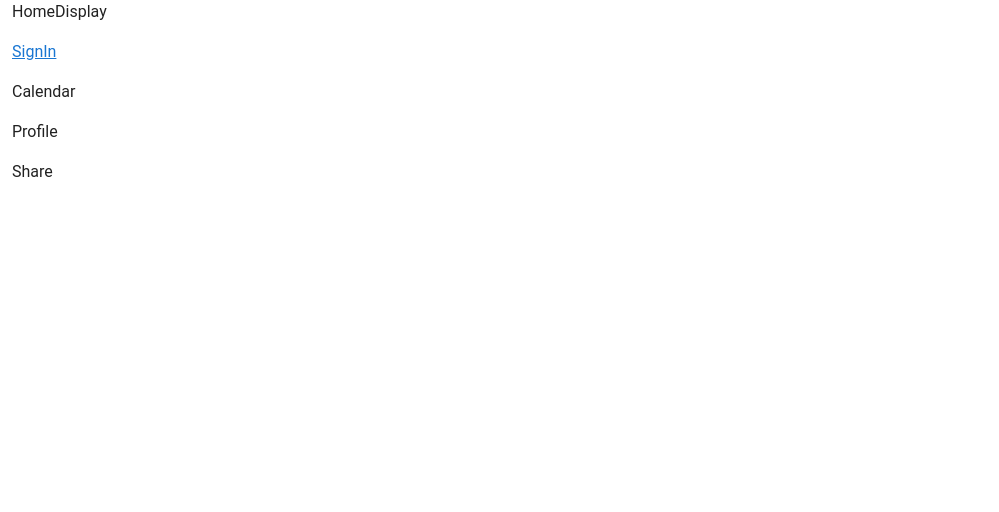
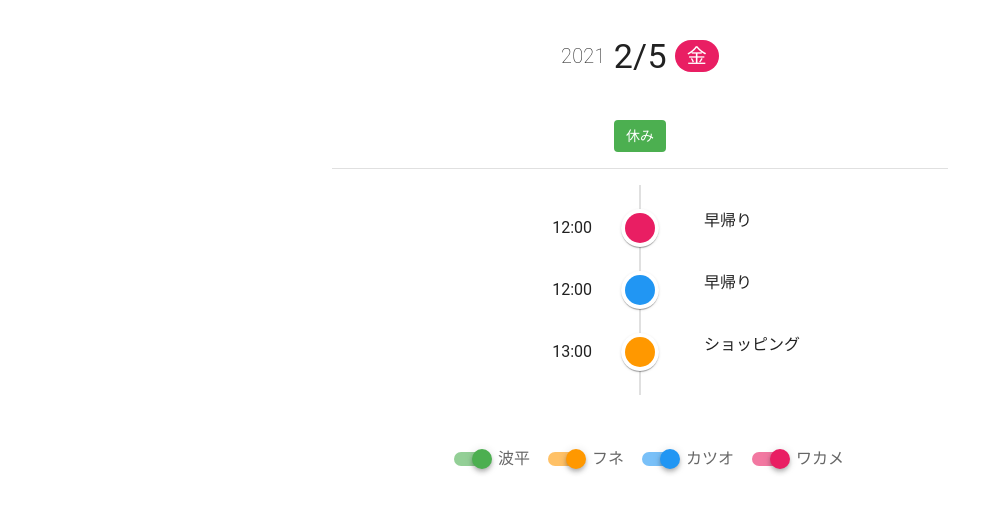
Before and after one commit to gili-Katagiri/vuejs-entry-pract, a Vue app in the folder sample-app-js/: page / in a window 1280 px wide. Shown: the top 512 px of the page, without its empty margins (0-999 px from the left). Built offline with nearby package versions, Linux system fonts and the light colour scheme; a small style sheet from the web is missing.

Commit message:
create Home page.

```diff
--- a/sample-app-js/src/store/shared-user.js
+++ b/sample-app-js/src/store/shared-user.js
@@ -59,3 +59,13 @@
     user.nickname.includes(partOfNickname),
   );
 };
+
+export const getThemeColor = userId => {
+  const defaultColor = '#f44336';
+  const user = sharedUserStore.sharedUsers.find(user => user.userId === userId);
+  if (!user) {
+    return defaultColor;
+  }
+
+  return user.themeColor;
+};
--- a/sample-app-js/src/views/Home.vue
+++ b/sample-app-js/src/views/Home.vue
@@ -1,45 +1,144 @@
 <template>
-  <div>
-    <p>HomeDisplay</p>
-    <p><router-link to="sign-in">SignIn</router-link></p>
-    <p><button @click="calendar">Calendar</button></p>
-    <p><button @click="profile">Profile</button></p>
-    <p><button @click="share">Share</button></p>
-  </div>
+  <v-row align="center" justify="center">
+    <v-col class="text-center" cols="12" md="6">
+      <v-row class="py-12" align="center" justify="center">
+        <span class="font-weight-thin title" v-text="`${today.year}`"></span>
+        <span
+          class="pl-2 display-1"
+          v-text="`${today.month}/${today.day}`"
+        ></span>
+        <v-chip
+          class="ml-2 pt-0 title"
+          color="pink"
+          text-color="white"
+          v-text="displayWeekday"
+        ></v-chip>
+      </v-row>
+      <div v-for="(event, index) in filteredEvents" :key="index">
+        <v-chip
+          class="mt-2"
+          :color="getEventColor(event)"
+          text-color="white"
+          label
+          v-text="event.name"
+        ></v-chip>
+      </div>
+      <v-divider class="my-4"></v-divider>
+      <v-timeline v-if="displayTimeline" class="mb-12">
+        <v-timeline-item
+          v-for="(event, index) in filteredEventsHasTime"
+          :key="index"
+          class="text-left"
+          right
+          :color="getEventColor(event)"
+        >
+          <template v-slot:opposite>
+            <span v-text="event.startTime"></span>
+          </template>
+          <span class="pl-4" v-text="event.name"></span>
+        </v-timeline-item>
+      </v-timeline>
+      <v-row align="center" justify="center">
+        <v-switch
+          v-for="(sharedUser, index) in sharedUsers"
+          :key="index"
+          v-model="sharedUser.display"
+          class="ml-4 pt-0"
+          :color="sharedUser.themeColor"
+          :label="sharedUser.nickname"
+          hide-details
+        ></v-switch>
+      </v-row>
+    </v-col>
+  </v-row>
 </template>
 
 <script>
-import { defineComponent } from '@vue/composition-api';
+import {
+  defineComponent,
+  reactive,
+  toRefs,
+  computed,
+} from '@vue/composition-api';
+import { parseDate } from 'vuetify/lib/components/VCalendar/util/timestamp';
+import { todayCalendarEventMockData } from '@/store/calendar-event';
+import { sharedUserStore, getThemeColor } from '@/store/shared-user';
 
 export default defineComponent({
-  setup(prop, context) {
-    const calendar = () => {
-      context.root.$router.push(
-        'calendar/month',
-        () => {},
-        () => {},
-      );
-    };
-    const profile = () => {
-      context.root.$router.push(
-        'profile',
-        () => {},
-        () => {},
-      );
-    };
-    const share = () => {
-      context.root.$router.push(
-        'share',
-        () => {},
-        () => {},
-      );
+  setup() {
+    const state = reactive({
+      today: parseDate(new Date()),
+      sharedUsers: sharedUserStore.sharedUsers,
+      displayWeekday: computed(() => {
+        return ['日', '月', '火', '水', '木', '金', '土'][state.today.weekday];
+      }),
+
+      filteredEvents: computed(() => {
+        const displayUserIds = state.sharedUsers
+          .filter(user => user.display)
+          .map(user => user.userId);
+
+        return todayCalendarEventMockData.filter(
+          event => displayUserIds.includes(event.userId) && !event.startTime,
+        );
+      }),
+
+      filteredEventsHasTime: computed(() => {
+        const displayUserIds = state.sharedUsers
+          .filter(user => user.display)
+          .map(user => user.userId);
+
+        return todayCalendarEventMockData.filter(
+          event => displayUserIds.includes(event.userId) && event.startTime,
+        );
+      }),
+
+      displayTimeline: computed(() => {
+        return state.filteredEventsHasTime.length > 0;
+      }),
+    });
+
+    const getEventColor = event => {
+      if (!event) {
+        return;
+      }
+
+      return getThemeColor(event.userId);
     };
 
     return {
-      calendar,
-      profile,
-      share,
+      ...toRefs(state),
+      getEventColor,
     };
   },
+  //  setup(prop, context) {
+  //    const calendar = () => {
+  //      context.root.$router.push(
+  //        'calendar/month',
+  //        () => {},
+  //        () => {},
+  //      );
+  //    };
+  //    const profile = () => {
+  //      context.root.$router.push(
+  //        'profile',
+  //        () => {},
+  //        () => {},
+  //      );
+  //    };
+  //    const share = () => {
+  //      context.root.$router.push(
+  //        'share',
+  //        () => {},
+  //        () => {},
+  //      );
+  //    };
+  //
+  //    return {
+  //      calendar,
+  //      profile,
+  //      share,
+  //    };
+  //  },
 });
 </script>
```
